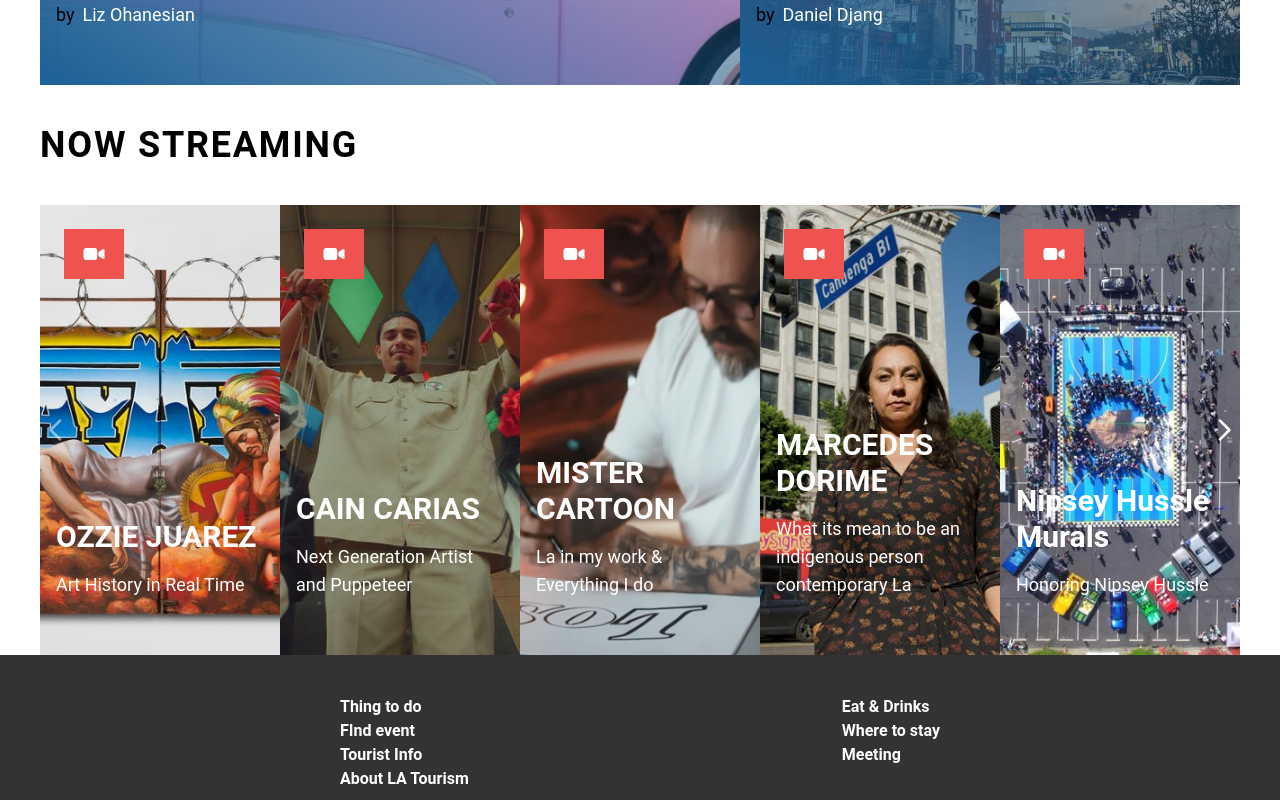
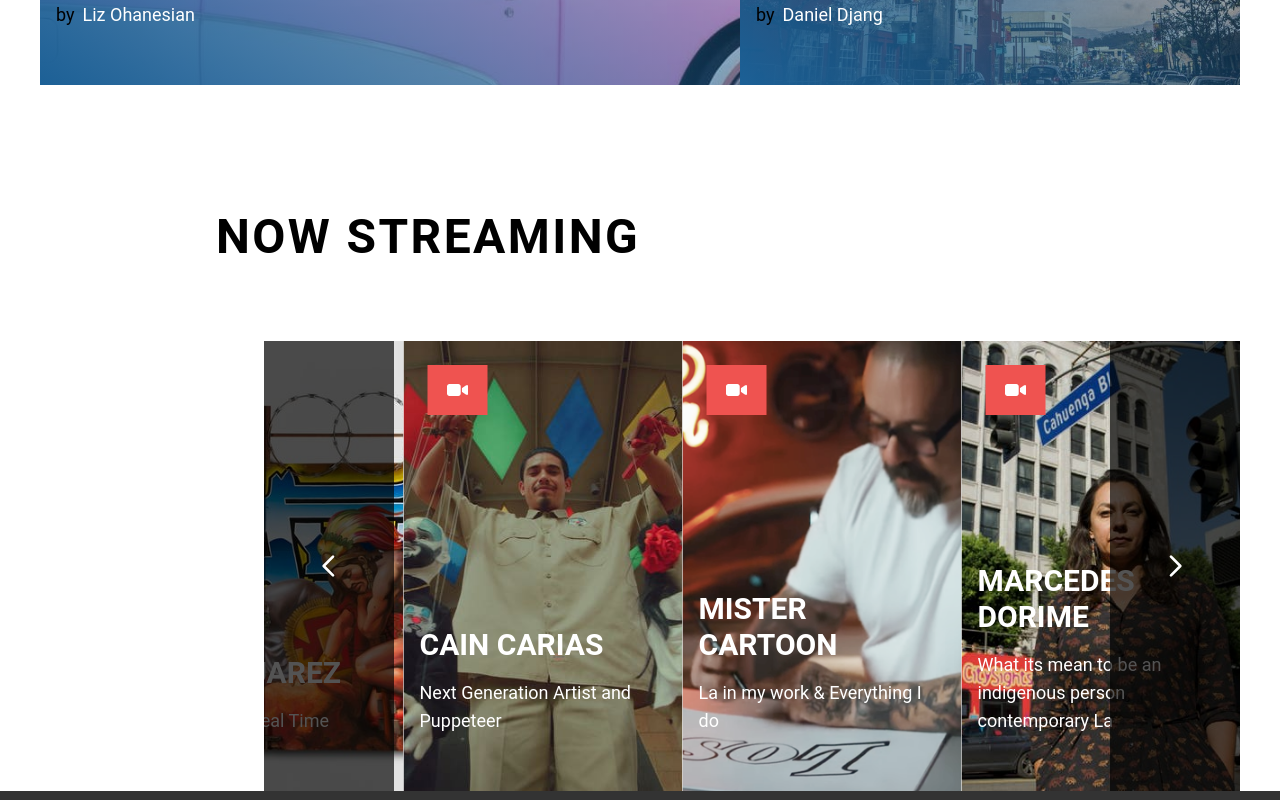
Before and after one commit to kutub98/visit-los-angels, a React (Vite) app: page / in a window 1280 px wide. Shown: the part 1580-2380 px from the top of the page. Built offline with nearby package versions, Linux system fonts and the light colour scheme.

Commit message:
added video carousel

```diff
--- a/src/Components/CustomsReuseable/CarousalVideoCard.jsx
+++ b/src/Components/CustomsReuseable/CarousalVideoCard.jsx
@@ -1,12 +1,14 @@
 /* eslint-disable react/prop-types */
 import { useState } from 'react';
 import { IoIosVideocam } from 'react-icons/io';
+
 const CarousalVideoCard = ({
   videoId,
   title,
   author,
   spanClass,
   thumbnailUrl,
+  onClick,
 }) => {
   const [isPlaying, setIsPlaying] = useState(false);
 
@@ -15,6 +17,7 @@ const CarousalVideoCard = ({
 
   const handleCardClick = () => {
     setIsPlaying(true);
+    onClick();
   };
 
   return (
--- /dev/null
+++ b/src/Components/UI/CustomModal.jsx
@@ -0,0 +1,37 @@
+/* eslint-disable react/prop-types */
+import React from 'react';
+import {
+  Modal,
+  ModalHeader,
+  ModalBody,
+  ModalFooter,
+  Button,
+} from '@material-tailwind/react';
+
+const CustomModal = ({ isOpen, onClose, videoId }) => {
+  const youtubeUrl = `https://www.youtube.com/embed/${videoId}`;
+
+  return (
+    <Modal size="lg" active={isOpen} toggler={onClose}>
+      <ModalHeader toggler={onClose}>Video Player</ModalHeader>
+      <ModalBody>
+        <iframe
+          width="100%"
+          height="400"
+          src={youtubeUrl}
+          title="YouTube video player"
+          frameBorder="0"
+          allow="accelerometer; autoplay; clipboard-write; encrypted-media; gyroscope; picture-in-picture"
+          allowFullScreen
+        ></iframe>
+      </ModalBody>
+      <ModalFooter>
+        <Button color="red" onClick={onClose}>
+          Close
+        </Button>
+      </ModalFooter>
+    </Modal>
+  );
+};
+
+export default CustomModal;
--- a/src/Components/UI/VidoeCarousal.jsx
+++ b/src/Components/UI/VidoeCarousal.jsx
@@ -1,8 +1,10 @@
-/* eslint-disable react/prop-types */
+import { useState, useRef, useEffect } from 'react';
 import 'slick-carousel/slick/slick.css';
 import 'slick-carousel/slick/slick-theme.css';
 import Slider from 'react-slick';
 import CarousalVideoCard from '../CustomsReuseable/CarousalVideoCard';
+import { NextArrow, PrevArrow } from '../lib';
+import Container from '../Shared/Container';
 import image1 from '../../assets/image/image (3).jpeg';
 import image2 from '../../assets/image/image (16).jpg';
 import image3 from '../../assets/image/image (11).png';
@@ -22,9 +24,7 @@ import image16 from '../../assets/image/vc16.webp';
 import image17 from '../../assets/image/vc17.webp';
 import image18 from '../../assets/image/vc18.webp';
 import image19 from '../../assets/image/vc19.webp';
-import { NextArrow, PrevArrow } from '../lib';
-import Container from '../Shared/Container';
-import { useState } from 'react';
+import { IoMdClose } from 'react-icons/io';
 
 const videoList = [
   {
@@ -161,31 +161,70 @@ const videoList = [
     spanClass: 'lg:col-span-5',
   },
 ];
+const VideoCard = () => {
+  const [disable, setDisable] = useState(true);
+  const [openModal, setOpenModal] = useState(false);
+  const [selectedVideo, setSelectedVideo] = useState(null);
+  const sliderRef = useRef(null);
 
-const VideoCard = () => {
-  const [disable, setDisable] = useState(false);
+  useEffect(() => {
+    if (openModal) {
+      document.body.style.overflow = 'hidden';
+    } else {
+      document.body.style.overflow = 'unset';
+    }
+    return () => {
+      document.body.style.overflow = 'unset';
+    };
+  }, [openModal]);
 
-  const handleArrowClick = () => {
-    setDisable(disable);
+  const handleOpenModal = video => {
+    setSelectedVideo(video);
+    setOpenModal(true);
+  };
+
+  const handleCloseModal = () => {
+    setOpenModal(false);
+    setSelectedVideo(null);
+  };
+
+  const handleNextClick = () => {
+    if (sliderRef.current) {
+      sliderRef.current.slickNext();
+    }
+  };
+
+  const handlePrevClick = () => {
+    if (sliderRef.current) {
+      sliderRef.current.slickPrev();
+    }
+  };
+
+  const updateDisableState = currentSlide => {
+    const slideCount = videoList.length;
+    if (currentSlide === 0 || currentSlide >= slideCount - 3.5) {
+      setDisable(true);
+    } else {
+      setDisable(false);
+    }
   };
 
   const settings = {
     dots: false,
     speed: 500,
-    slidesToShow: 5,
-    slidesToScroll: 3,
+    slidesToShow: 3.5,
+    slidesToScroll: 3.5,
+    afterChange: current => {
+      updateDisableState(current);
+    },
     nextArrow: (
       <NextArrow
-        onClick={isDisabled => handleArrowClick(isDisabled)}
-        disable={disable}
+        className="bg-black w-96 h-full"
+        onClick={handleNextClick}
+        isDisabled={disable}
       />
     ),
-    prevArrow: (
-      <PrevArrow
-        onClick={isDisabled => handleArrowClick(isDisabled)}
-        disable={disable}
-      />
-    ),
+    prevArrow: <PrevArrow onClick={handlePrevClick} isDisabled={disable} />,
     responsive: [
       {
         breakpoint: 1024,
@@ -214,17 +253,14 @@ const VideoCard = () => {
   return (
     <Container>
       <div>
-        <h1
-          className={`text-4xl font-bold ${
-            disable ? 'lg:ml-56' : ''
-          } my-10 tracking-wider uppercase`}
-        >
+        <h1 className="lg:text-5xl text-2xl font-bold lg:ml-44 mt-32 mb-20 tracking-wider uppercase">
           Now Streaming
         </h1>
         <div className={`${disable && 'lg:ml-56'}`}>
-          <Slider {...settings}>
+          <Slider ref={sliderRef} {...settings}>
             {videoList.map((item, index) => (
               <CarousalVideoCard
+                onClick={() => handleOpenModal(item)}
                 key={index}
                 videoId={item.videoId}
                 title={item.title}
@@ -233,6 +269,26 @@ const VideoCard = () => {
               />
             ))}
           </Slider>
+          {openModal && selectedVideo && (
+            <div className="fixed inset-0 bg-black bg-opacity-50 h-full w-full z-[999] flex justify-center items-center">
+              <div className=" p-4 pt-8 rounded relative">
+                <button
+                  onClick={handleCloseModal}
+                  className="absolute -top-2 right-2 bg-black text-white p-2 rounded"
+                >
+                  <IoMdClose className="h-8 w-8" />
+                </button>
+                <iframe
+                  className="lg:w-[800px] lg:h-[600px]"
+                  src={`https://www.youtube.com/embed/${selectedVideo.videoId}`}
+                  title={selectedVideo.title}
+                  frameBorder="0"
+                  allow="accelerometer; autoplay; clipboard-write; encrypted-media; gyroscope; picture-in-picture"
+                  allowFullScreen
+                ></iframe>
+              </div>
+            </div>
+          )}
         </div>
       </div>
     </Container>
--- a/src/Components/lib/index.jsx
+++ b/src/Components/lib/index.jsx
@@ -1,5 +1,5 @@
 /* eslint-disable react/prop-types */
-const NextArrow = ({ onClick, currentSlide, slideCount, disable }) => {
+const NextArrow = ({ onClick, currentSlide, slideCount }) => {
   const isLastSlide = currentSlide === slideCount - 1;
 
   return (
@@ -7,10 +7,11 @@ const NextArrow = ({ onClick, currentSlide, slideCount, disable }) => {
       className={`absolute top-1/2 transform -translate-y-1/2 right-0 z-10 cursor-pointer text-white ${
         isLastSlide ? 'opacity-50 pointer-events-none' : ''
       }`}
-      onClick={() => onClick(isLastSlide, disable)}
+      // onClick={isLastSlide ? 'disable cursor-not-allowed' : onClick}
+      onClick={onClick}
     >
       <svg
-        className="w-8 h-8"
+        className="w-8 h-8 "
         fill="none"
         stroke="currentColor"
         viewBox="0 0 24 24"
@@ -27,15 +28,16 @@ const NextArrow = ({ onClick, currentSlide, slideCount, disable }) => {
   );
 };
 
-const PrevArrow = ({ onClick, currentSlide, disable }) => {
+const PrevArrow = ({ onClick, currentSlide }) => {
   const isFirstSlide = currentSlide === 0;
 
   return (
     <div
       className={`absolute top-1/2 transform -translate-y-1/2 left-0 z-10 cursor-pointer text-white ${
-        isFirstSlide ? 'opacity-50 pointer-events-none' : ''
+        isFirstSlide ? ' pointer-events-none' : ''
       }`}
-      onClick={() => onClick(isFirstSlide, disable)}
+      // onClick={isFirstSlide ? 'disable cursor-not-allowed' : onClick}
+      onClick={onClick}
     >
       <svg
         className="w-8 h-8"
--- a/src/index.css
+++ b/src/index.css
@@ -2,7 +2,7 @@
 @tailwind components;
 @tailwind utilities;
 
-.prcolor{
+.prcolor {
   background-color: #333333;
 }
 
@@ -43,8 +43,22 @@
   );
 }
 
+/* vidoe carousel  */
+.z-10 {
+  background-color: rgba(0, 0, 0, 0.673);
+  height: 100%;
+  width: 130px;
+  display: flex;
+  justify-content: center;
+  align-items: center;
+  text-align: center;
+}
+
 @media not all and (min-width: 768px) {
   .max-md-hidden {
     display: none;
   }
+  .z-10 {
+    width: 50px;
+  }
 }
```
